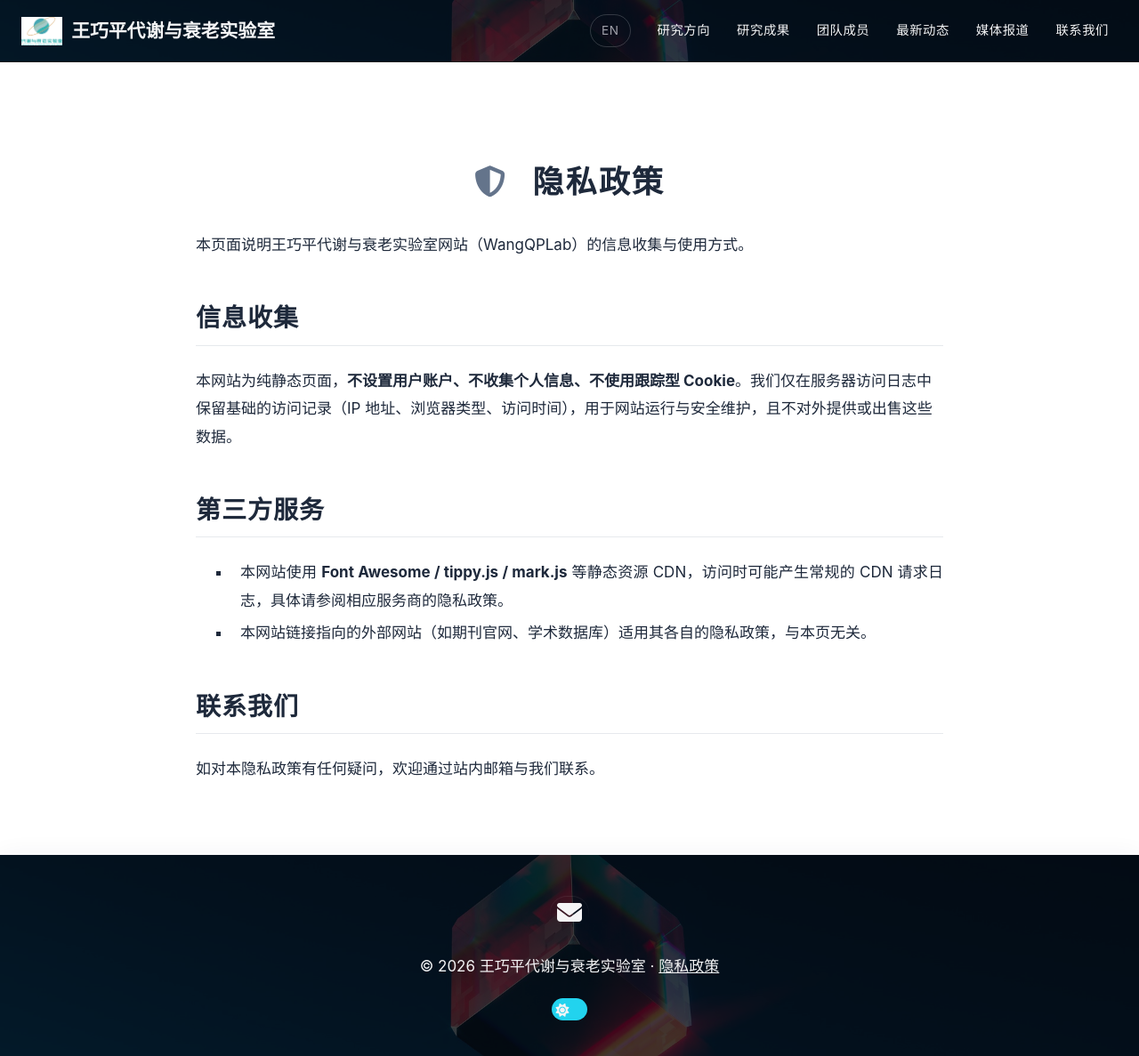
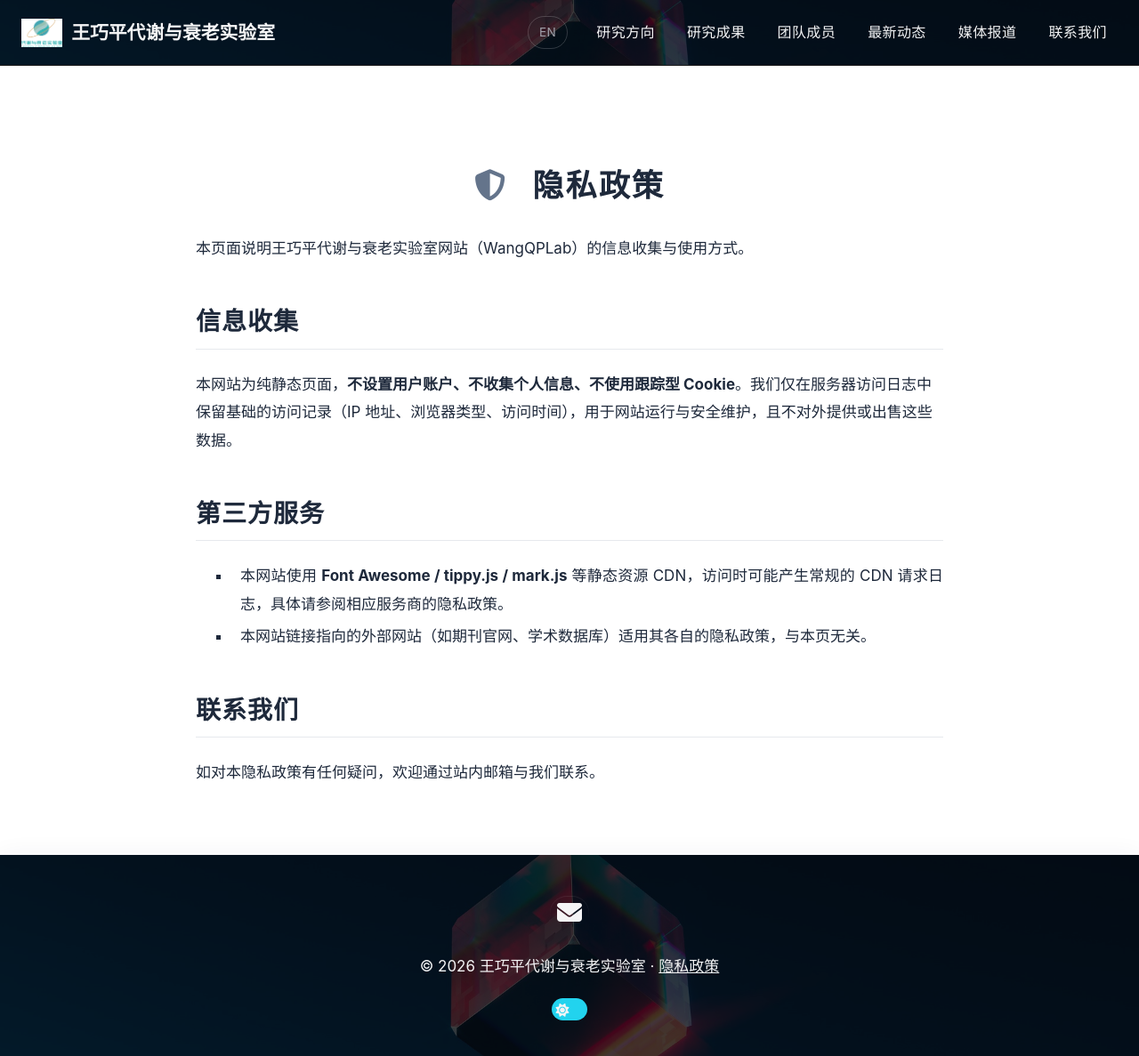
Before and after one commit to wangseeker/wangqp-lab, a Jekyll site: the page built from privacy.md, in a window 1280 px wide and 1187 px high. Shown: the whole window at 89% size. Built offline with Jekyll 4.4.1, drawn with Linux system fonts in a browser that asks for light colours; a style sheet for code colours, icons or effects is not loaded.

Commit message:
导航字号 14.4px→16px、字重 500、加大点击热区

```diff
--- a/styles/header.scss
+++ b/styles/header.scss
@@ -104,16 +104,17 @@ nav {
   justify-content: center;
   align-items: center;
   flex-wrap: wrap;
-  gap: 10px;
+  gap: 12px;
   font-family: var(--heading);
   text-transform: uppercase;
-  letter-spacing: 0.5px;
-  font-size: 0.9rem;
+  letter-spacing: 0.4px;
+  font-size: 1rem;
 }
 
 nav > a {
-  padding: 6px 10px;
+  padding: 7px 12px;
   border-radius: 999px;
+  font-weight: var(--medium);
 }
 
 nav > a:hover {
```
